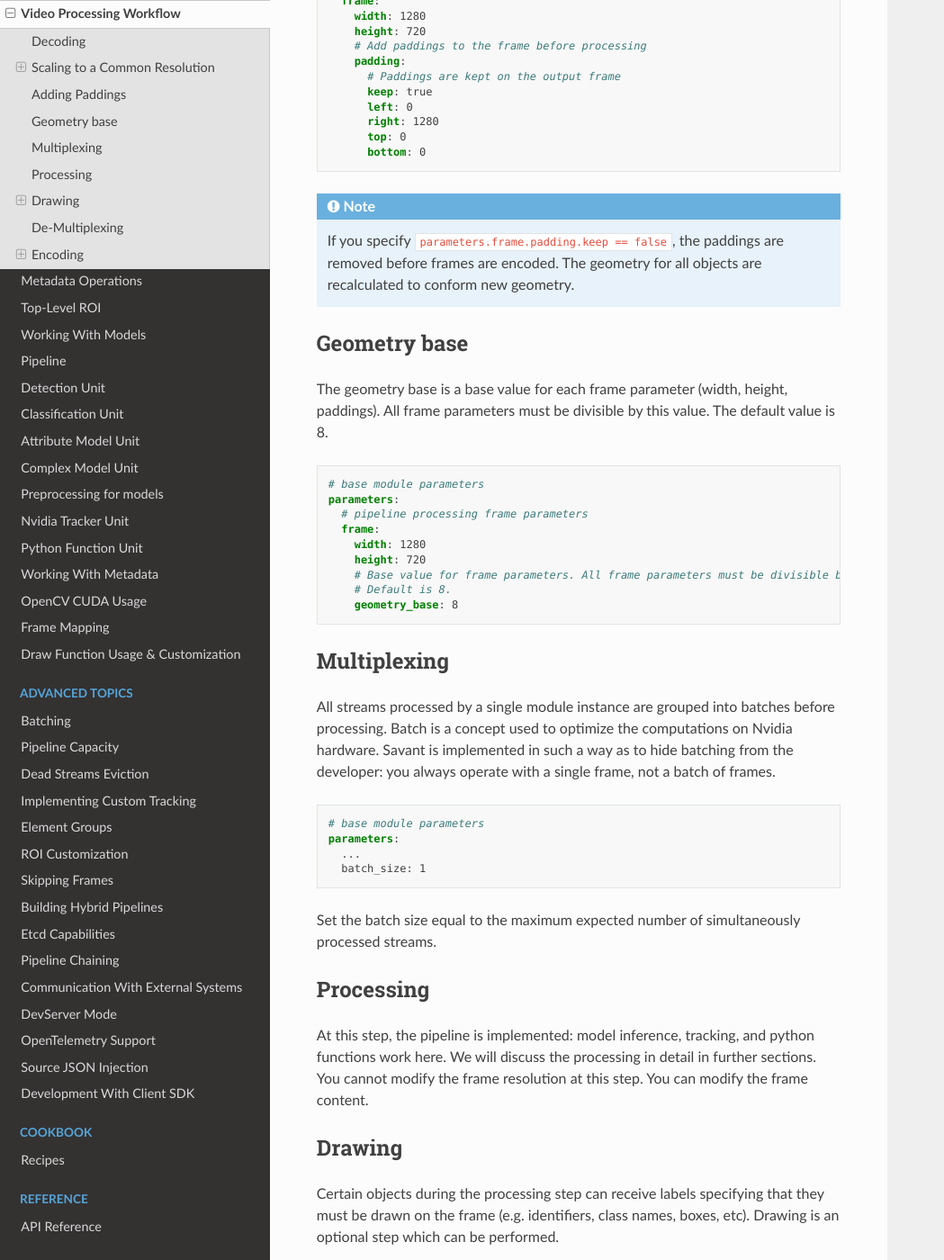
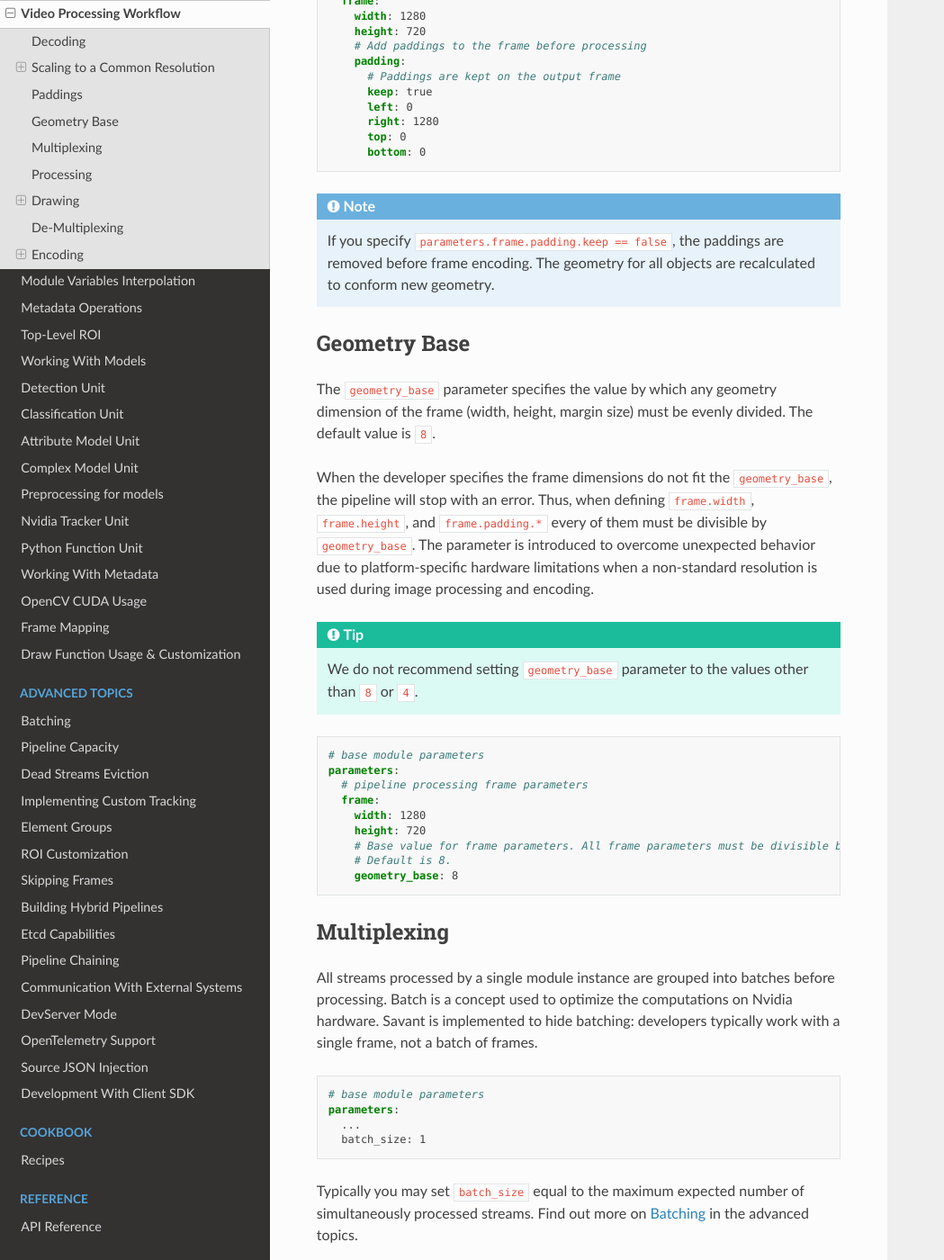
Before and after one commit to insight-platform/Savant, a Sphinx documentation site: the page built from docs/source/savant_101/12_video_processing.rst, in a window 1280 px wide and 1400 px high, scrolled down 2475 px. Shown: the whole window at 90% size, without its empty margins (0-1049 px from the left). Built offline with Sphinx 7.4.7 and the Read the Docs theme 2.0.0, drawn with Linux system fonts in a browser that asks for light colours; the version number could not be read and is left out; some of the changed text lies outside the part shown.

Commit message:
refactored docs

```diff
--- a/docs/source/advanced_topics/2_element_group.rst
+++ b/docs/source/advanced_topics/2_element_group.rst
@@ -25,4 +25,4 @@
 
 In this example the detector units are conditionally initialized based on the value of an environment variable, but any expression on the config variables can be used as the condition. Expression evaluation is done in the same way as for any other config variable, standard OmegaConf interpolation and resolvers can be used, along with :py:mod:`custom resolvers <savant.config>` from Savant.
 
-In this manner any of the supported :doc:`/savant_101/29_pipeline` units can be conditionally initialized. In addition, the conditions can be applied to multiple units at the same time, by specifying them in the :py:attr:`~savant.config.schema.ElementGroup.elements` list of a single group.
+In this manner any of the supported :doc:`/savant_101/12_pipeline` units can be conditionally initialized. In addition, the conditions can be applied to multiple units at the same time, by specifying them in the :py:attr:`~savant.config.schema.ElementGroup.elements` list of a single group.
--- a/docs/source/index.rst
+++ b/docs/source/index.rst
@@ -138,12 +138,12 @@
    savant_101/00_streaming_model
    savant_101/10_adapters
    savant_101/12_module_definition
+   savant_101/12_pipeline
+   savant_101/12_video_processing
    savant_101/12_var_interpolation
-   savant_101/20_video_processing
-   savant_101/24_metadata
+   savant_101/12_metadata
    savant_101/25_top_level_roi
    savant_101/27_working_with_models
-   savant_101/29_pipeline
    savant_101/30_dm
    savant_101/40_cm
    savant_101/43_am
--- a/docs/source/savant_101/00_streaming_model.rst
+++ b/docs/source/savant_101/00_streaming_model.rst
@@ -23,9 +23,9 @@
 
 .. image:: ../_static/img/0_streaming_model_mux_demux.png
 
-The developer doesn't care about how to handle multiple streams. However, they must be aware that there are numerous streams, not one. Especially, It is important when the code maintains the state for every stream, e.g., when counting people on a per-stream basis. To ensure the state is handled properly, the developer must consider the stream's ``source_id``. The API allows the developer to retrieve per-stream information to control the situation.
+Developers does not care about how to handle multiple streams. However, they must be aware that there are numerous streams, not one. Especially, It is important when the code maintains a per-stream state, e.g., when counting people on video. To ensure the state is handled properly, developers must consider using stream ``source_id``. The API allows developers to retrieve per-stream information to control the situation.
 
-Such a multiplexed/de-multiplexed operation model is very beneficial because any well-made Savant module immediately becomes production-ready. The module doesn't know whether it processes a file-based stream, a live stream, or just a bunch of images; it doesn't distinguish between them. The framework ensures the processing for all those streams in the same way. More to say, a mix of various streams can be processed simultaneously by the same module.
+Such a multiplexed/de-multiplexed operation model is very beneficial because any well-made Savant module immediately becomes production-ready. The module does not know whether it processes a file-based stream, a live stream, or just a bunch of images; it does not distinguish between them. The framework ensures the processing for all those streams in the same way. More to say, a mix of various streams can be processed simultaneously by the same module.
 
 Streams may appear and disappear dynamically: the framework handles such situations transparently to the developer, providing handy callbacks if they want to know when the stream no longer exists.
 
--- a/docs/source/savant_101/24_metadata.rst
+++ b/docs/source/savant_101/12_metadata.rst
@@ -1,7 +1,7 @@
 Metadata Operations
 ===================
 
-A Savant module's :doc:`pipeline <29_pipeline>` is comprised of units that process objects. Every object is represented by its metadata. Metadata defines an object label, location and size, identifier, and other properties. There are two kinds of metadata in Savant: primary (DeepStream-related) metadata and extended metadata.
+A Savant module's :doc:`pipeline <12_pipeline>` is comprised of units that process objects. Every object is represented by its metadata. Metadata defines an object label, location and size, identifier, and other properties. There are two kinds of metadata in Savant: primary (DeepStream-related) metadata and extended metadata.
 
 Simply speaking, every unit can produce metadata or modify it. Let us begin with a bare image frame coming into a pipeline to show you how it happens. In the first step, Savant creates a unique "frame" object whose metadata object corresponds to the whole viewport (except paddings). This object is somehow "static"; however, you may create a ``pyfunc`` unit and modify its ROI or remove it.
 
--- a/docs/source/savant_101/12_module_definition.rst
+++ b/docs/source/savant_101/12_module_definition.rst
@@ -2,6 +2,10 @@
 ===============
 
 A module is an executable unit that is deployed and executed on Nvidia edge devices or in the cloud on x86 servers with discrete GPUs. The module is defined in a YAML configuration file.
+
+The module is responsible for managing every activity displayed in the following picture:
+
+.. image:: ../_static/img/1_pipeline_diagram.jpg
 
 Module Runtime
 --------------
--- a/docs/source/savant_101/20_video_processing.rst
+++ b/docs/source/savant_101/12_video_processing.rst
@@ -72,8 +72,8 @@
 
 **Solution**: configure two pipelines - the first to use Full-HD resolution, the second to use HD resolution. Point Full-HD cams to the Full-HD pipeline, HD cams to the HD pipeline.
 
-Adding Paddings
----------------
+Paddings
+--------
 
 Adding paddings is useful if you need spare space for utility purposes. E.g. you may use paddings to preprocess the image before passing it to the model. Another way to use paddings is to display utility content.
 
@@ -98,12 +98,16 @@
 
 .. note::
 
-    If you specify ``parameters.frame.padding.keep == false``, the paddings are removed before frames are encoded. The geometry for all objects are recalculated to conform new geometry.
+    If you specify ``parameters.frame.padding.keep == false``, the paddings are removed before frame encoding. The geometry for all objects are recalculated to conform new geometry.
 
-Geometry base
+Geometry Base
 -------------
 
-The geometry base is a base value for each frame parameter (width, height, paddings). All frame parameters must be divisible by this value. The default value is 8.
+The ``geometry_base`` parameter specifies the value by which any geometry dimension of the frame (width, height, margin size) must be evenly divided. The default value is ``8``.
+
+When the developer specifies the frame dimensions do not fit the ``geometry_base``, the pipeline will stop with an error. Thus, when defining ``frame.width``, ``frame.height``, and ``frame.padding.*`` every of them must be divisible by ``geometry_base``. The parameter is introduced to overcome unexpected behavior due to platform-specific hardware limitations when a non-standard resolution is used during image processing and encoding.
+
+.. tip:: We do not recommend setting ``geometry_base`` parameter to the values other than ``8`` or ``4``.
 
 .. code-block:: yaml
 
@@ -120,7 +124,7 @@
 Multiplexing
 ------------
 
-All streams processed by a single module instance are grouped into batches before processing. Batch is a concept used to optimize the computations on Nvidia hardware. Savant is implemented in such a way as to hide batching from the developer: you always operate with a single frame, not a batch of frames.
+All streams processed by a single module instance are grouped into batches before processing. Batch is a concept used to optimize the computations on Nvidia hardware. Savant is implemented to hide batching: developers typically work with a single frame, not a batch of frames.
 
 .. code-block:: yaml
 
@@ -129,7 +133,7 @@
       ...
       batch_size: 1
 
-Set the batch size equal to the maximum expected number of simultaneously processed streams.
+Typically you may set ``batch_size`` equal to the maximum expected number of simultaneously processed streams. Find out more on :doc:`/advanced_topics/0_batching` in the advanced topics.
 
 Processing
 ----------
@@ -209,9 +213,10 @@
 - HEVC/H265 (hardware ``nvv4l2h265enc``).
 
 .. note::
-    Hardware encoder for JPEG is available only on Nvidia Jetson.
 
-We highly advise using hardware NVENC-assisted codecs. The only caveat is to steer clear from GeForce GPUs in production as they have a limitation constraining simultaneous encoding to 3 streams. In case you are using GeForce, choose RAW RGBA.
+    Hardware encoder for JPEG is available only on Nvidia Jetson. On dGPU JPEG encoder is CUDA-assisted when supported by the hardware.
+
+We highly advise using hardware assisted codecs. The only caveat is to steer clear from GeForce GPUs in production as they have a limitation constraining simultaneous encoding to 3 streams. In case you are using GeForce, choose RAW RGBA.
 
 .. code-block:: yaml
 
```
Also changed, not shown: other parts of docs/source/savant_101/12_module_definition.rst (+1 -1 lines), other parts of docs/source/savant_101/12_video_processing.rst (+0 -4 lines), docs/source/_static/img/1_pipeline_diagram.jpg (added), docs/source/savant_101/12_pipeline.rst (renamed from docs/source/savant_101/29_pipeline.rst).
